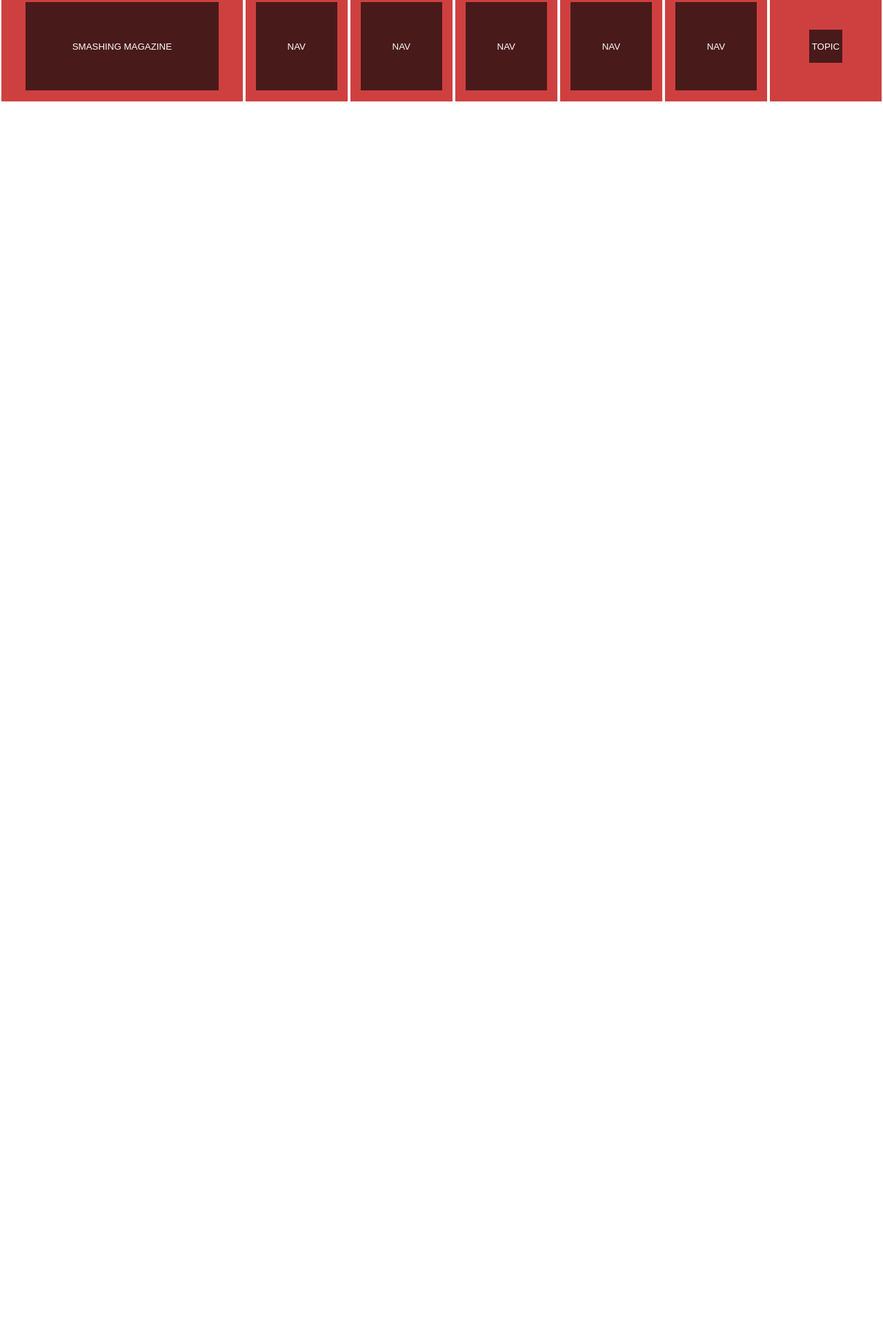
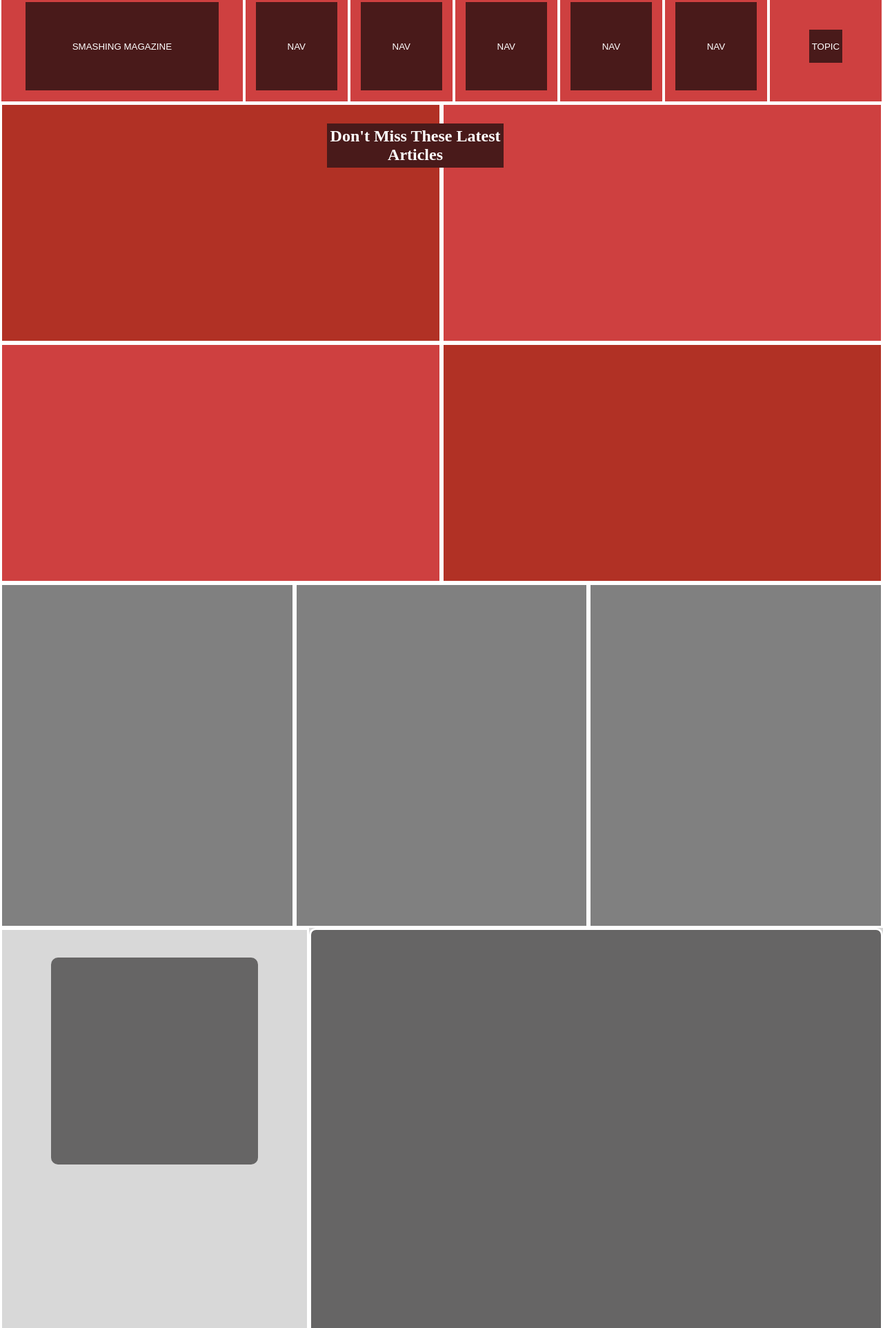
Before and after one commit to kudjieRaymond/design-teardown, a plain HTML site: page index.html in a window 1280 px wide. Shown: the part 15-1940 px from the top of the page at 69% size. Before the commit the page ends 800 px from the top, so only its background shows below. Drawn offline with Linux system fonts and the light colour scheme.

Commit message:
content structure code

```diff
--- a/assets/css/style.css
+++ b/assets/css/style.css
@@ -44,3 +44,68 @@ li{
 	border:1px solid #491a1a;
 	color:#fff;
 }
+.main-section{
+	background-color: #ce4040;
+	height: 700px;
+	width: 100%;
+	display: flex;
+	flex-wrap: wrap;
+	border-top: 4px solid white;
+}
+.alert{
+	position: absolute;
+	left: 0;
+	margin-left: 37%;
+	background-color: #491a1a;
+	text-align: center;
+	color: white;
+	margin-top: 30px;
+	padding: 5px;
+}
+.latest-articles{
+		border: 3px solid white;
+		width: 50%;
+		height: 50%;
+}
+.one,.four{
+	background-color: #b13125;
+}
+.cards-section{
+	background-color: gray;
+	height: 500px;
+	display: flex;
+	flex-direction: row;
+}
+
+.cards{
+	border: 3px solid white;
+	width: 33.33%;
+}
+.wrike-section{
+	height: 600px;
+	background-color: #d8d8d8;
+	display: flex;
+	flex-direction: row;
+}
+.left-container{
+	border: 3px solid white;
+	width: 35%;
+}
+.right-container{
+	border: 3px solid white;
+	width: 65%;
+	background-color: #666565;
+	border-radius: 10px;
+}
+.wrike{
+	height: 300px;
+	width: 300px;
+	background-color: #666565;
+	border-radius: 10px;
+	margin:0 auto;
+	margin-top: 40px;
+}
+.coming-up{
+	height: 700px;
+	background-color:#808080;
+}
--- a/index.html
+++ b/index.html
@@ -22,9 +22,38 @@
 			</nav>
 		</header>
 		<main>
-			<div></div>
-			<div></div>
-			<div></div>
+			<div class="main-section">
+				  <h2 class="alert">Don't Miss These Latest<br> Articles</h2>
+				 <div class="latest-articles one"></div>
+				 <div class="latest-articles two"></div>
+				 <div class="latest-articles three"></div>
+				 <div class="latest-articles four"></div>
+      </div>
+			<div class="cards-section">
+				  <div class="cards"></div>
+					<div class="cards"></div>
+					<div class="cards"></div>
+			</div>
+     <div class="wrike-section">
+     	  <div class="left-container">
+              <div class="wrike"></div>
+				</div>
+				<div class="right-container"></div>
+     </div>
+		 <div class="cards-section">
+				 <div class="cards"></div>
+				 <div class="cards"></div>
+				 <div class="cards"></div>
+		 </div>
+		 <div class="wrike-section">
+     	  <div class="left-container">
+              <div class="wrike"></div>
+				</div>
+				<div class="right-container"></div>
+     </div>
+		 <div class="coming-up">
+
+		 </div>
 		</main>
 		<footer></footer>
 	</body>
```
